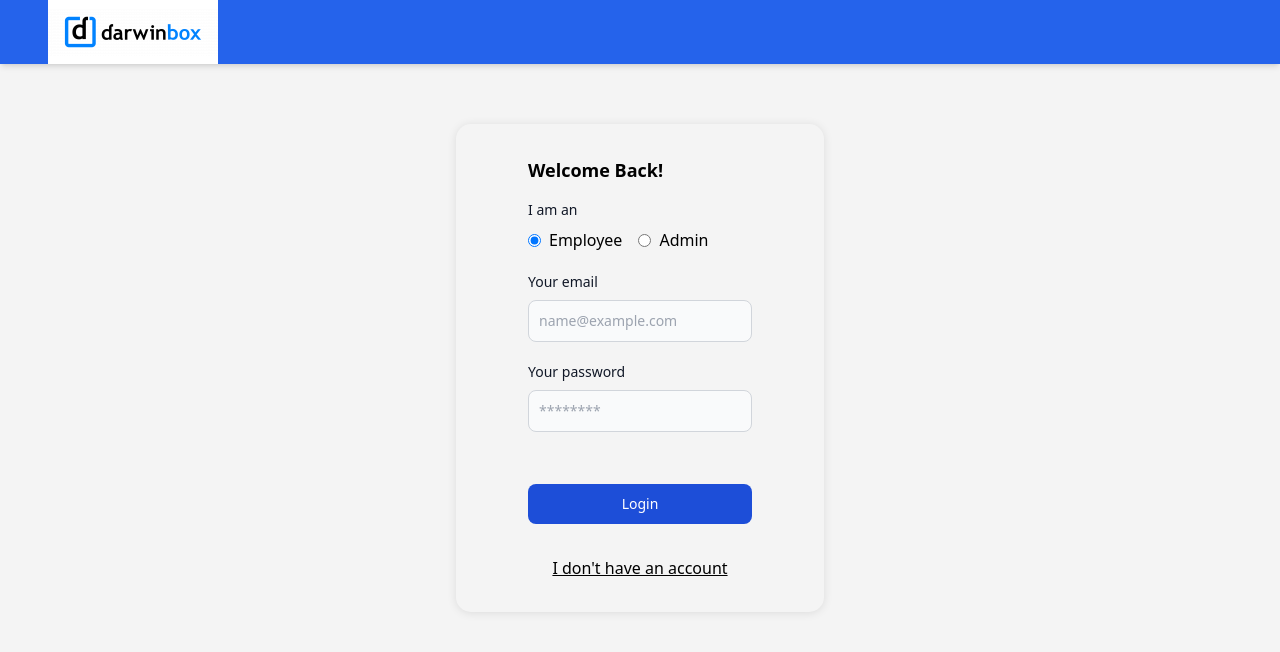
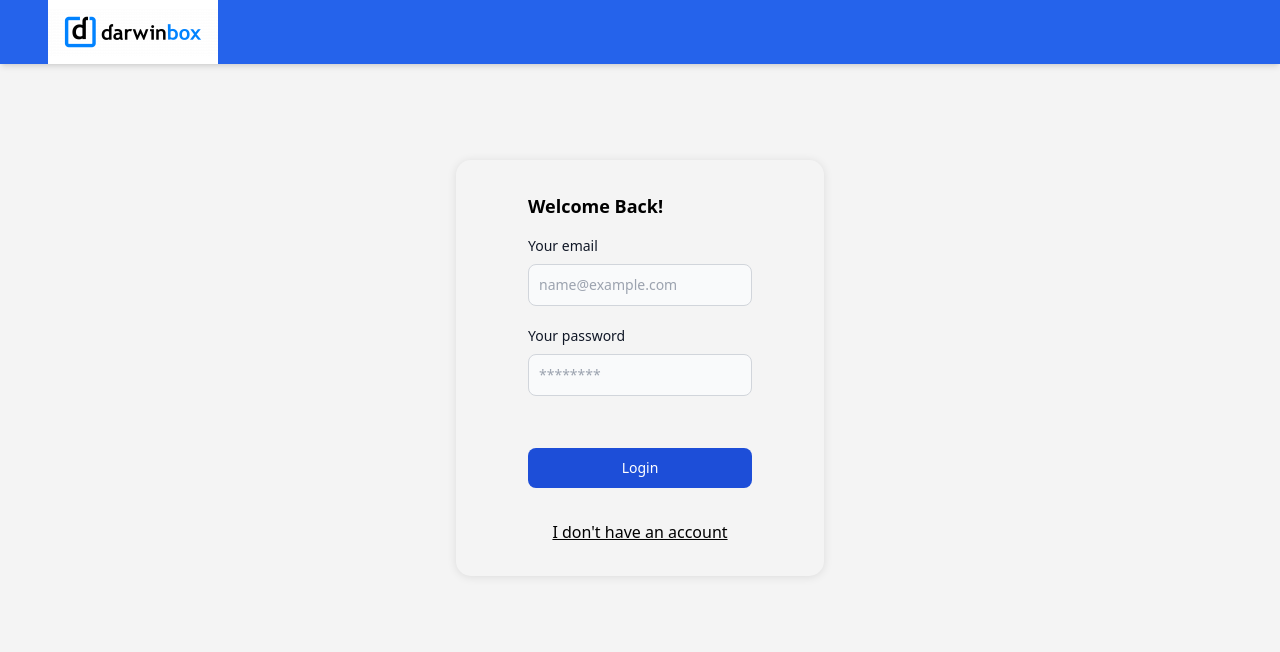
Before and after one commit to ujjwalpathaak/org-trivia, a React (Vite) app in the folder client/: page / in a window 1280 px wide. Shown: the top 652 px of the page. Built offline with nearby package versions, Linux system fonts and the light colour scheme; no server answers.

Commit message:
handled edges cases on auth

```diff
--- a/client/src/components/Auth/LoginForm.jsx
+++ b/client/src/components/Auth/LoginForm.jsx
@@ -6,7 +6,6 @@ const LoginForm = () => {
   const [formData, setFormData] = useState({
     email: "",
     password: "",
-    isAdmin: false,
     rememberMe: false,
   });
 
@@ -29,7 +28,7 @@ const LoginForm = () => {
   const handleSubmit = async (e) => {
     e.preventDefault();
 
-    if (!validateForm(formData, setErrors)) return;
+    if (!validateForm(formData, setErrors, true)) return;
 
     try {
       const response = await loginRequest(formData);
@@ -49,40 +48,6 @@ const LoginForm = () => {
   return (
     <form className="max-w-sm mx-auto" onSubmit={handleSubmit}>
       <h1 className="text-lg font-bold mb-4">Welcome Back!</h1>
-
-      {/* Role Selection */}
-      <div className="mb-5">
-        <label className="block mb-2 text-sm font-medium text-gray-900">
-          I am an
-        </label>
-        <div className="flex gap-4">
-          <label className="flex items-center">
-            <input
-              type="radio"
-              name="isAdmin"
-              value="false"
-              checked={!formData.isAdmin}
-              onChange={handleChange}
-              className="mr-2"
-            />
-            Employee
-          </label>
-          <label className="flex items-center">
-            <input
-              type="radio"
-              name="isAdmin"
-              value="true"
-              checked={formData.isAdmin}
-              onChange={handleChange}
-              className="mr-2"
-            />
-            Admin
-          </label>
-        </div>
-        {errors.isAdmin && (
-          <p className="text-red-500 text-xs mt-1">{errors.isAdmin}</p>
-        )}
-      </div>
 
       <div className="mb-5">
         <label
--- a/client/src/utils.js
+++ b/client/src/utils.js
@@ -1,16 +1,32 @@
-export const validateForm = (formData, setErrors) => {
+export const validateForm = (formData, setErrors, isLogin = false) => {
     let newErrors = {};
 
     if (!formData.email.trim()) {
       newErrors.email = "Email is required";
     } else if (!/^[^\s@]+@[^\s@]+\.[^\s@]+$/.test(formData.email)) {
       newErrors.email = "Invalid email format";
+    } else if (!/^[a-zA-Z0-9._%+-]+@[a-zA-Z0-9.-]+\.[a-zA-Z]{2,}$/.test(formData.email)) {
+      newErrors.email = "Email must be in a valid format (e.g., user@example.com)";
+    } else if (formData.email.length > 100) {
+      newErrors.email = "Email must be less than 100 characters";
+    } else if (/\s/.test(formData.email)) {
+      newErrors.email = "Email cannot contain spaces";
     }
 
     if (!formData.password.trim()) {
       newErrors.password = "Password is required";
-    } else if (formData.password.length < 6) {
+    } else if (!isLogin && formData.password.length < 6) {
       newErrors.password = "Password must be at least 6 characters";
+    } else if (!isLogin && !/[A-Z]/.test(formData.password)) {
+      newErrors.password = "Password must contain at least one uppercase letter";
+    } else if (!isLogin && !/[a-z]/.test(formData.password)) {
+      newErrors.password = "Password must contain at least one lowercase letter";
+    } else if (!isLogin && !/[0-9]/.test(formData.password)) {
+      newErrors.password = "Password must contain at least one number";
+    } else if (!isLogin && !/[!@#$%^&*(),.?":{}|<>]/.test(formData.password)) {
+      newErrors.password = "Password must contain at least one special character";
+    } else if (!isLogin && /\s/.test(formData.password)) {
+      newErrors.password = "Password cannot contain spaces";
     }
 
     setErrors(newErrors);
```
Also changed, not shown: 1 other file (tests, documents, lock files or other folders).
